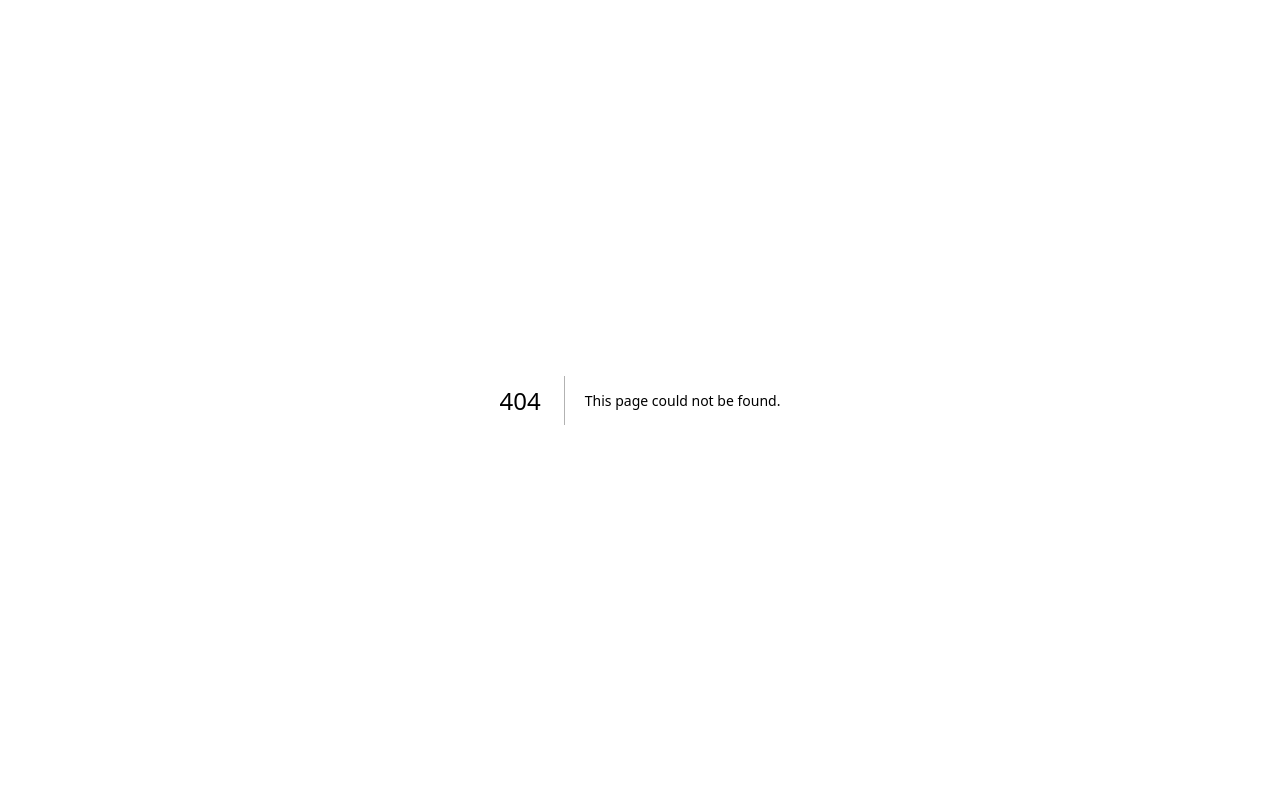
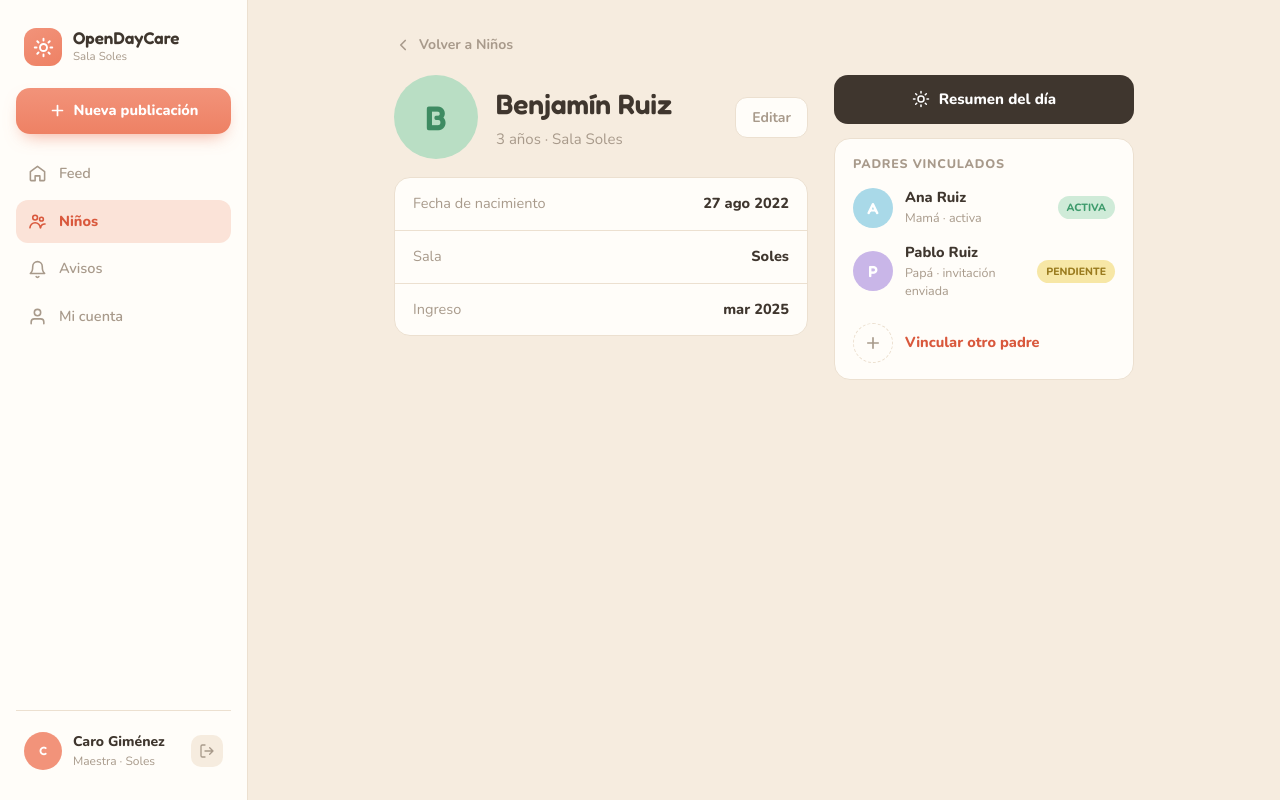
Before and after one commit to felixab08/opencode-daycare-app, a Next.js app: page /kids/benjamin-ruiz in a window 1280 px wide. Before the commit this address had no page. Built offline with nearby package versions, Linux system fonts and the light colour scheme.

Commit message:
feat: agregar página de perfil de niño con detalles y gestión de padres

```diff
--- /dev/null
+++ b/app/(app)/kids/[slug]/page.tsx
@@ -0,0 +1,124 @@
+import Link from "next/link";
+import { notFound } from "next/navigation";
+import { kids } from "@/components/kids-data";
+
+export async function generateStaticParams() {
+  return kids.map((kid) => ({ slug: kid.slug }));
+}
+
+export default async function KidProfilePage({ params }: PageProps<"/kids/[slug]">) {
+  const { slug } = await params;
+  const kid = kids.find((candidate) => candidate.slug === slug);
+  if (!kid) notFound();
+
+  const parentStatusText = (isActive: boolean): string => (isActive ? "activa" : "invitación enviada");
+
+  return (
+    <div className="mx-auto w-full max-w-205 px-5 pt-8.5 pb-20 md:px-10">
+      <Link
+        href="/kids"
+        className="flex items-center gap-1.75 text-muted font-bold text-[14px] mb-5"
+      >
+        <svg width="18" height="18" viewBox="0 0 24 24" fill="none" stroke="currentColor" strokeWidth="2.2" strokeLinecap="round" strokeLinejoin="round"><path d="m15 18-6-6 6-6"/></svg>
+        Volver a Niños
+      </Link>
+
+      <div className="flex gap-6.5 items-start flex-wrap">
+        <div className="flex-1 min-w-[300px] flex flex-col gap-4.5">
+          <div className="flex items-center gap-4.5">
+            <div
+              className="flex-none flex h-21 w-21 items-center justify-center rounded-full font-fredoka font-semibold text-[34px]"
+              style={{ backgroundColor: kid.avatar.background, color: kid.avatar.text }}
+            >
+              {kid.firstName[0]}
+            </div>
+            <div className="flex-1">
+              <h1 className="font-fredoka font-semibold text-[28px] text-ink">{kid.firstName} {kid.lastName}</h1>
+              <p className="mt-0.75 text-[15px] text-muted">{kid.ageYears} años · Sala {kid.room}</p>
+            </div>
+            <button
+              type="button"
+              disabled
+              className="flex-none border-[1.5px] border-line bg-card text-muted font-bold text-[14px] px-4 py-[9px] rounded-xl cursor-default"
+            >
+              Editar
+            </button>
+          </div>
+
+          {kid.allergies.length > 0 && (
+            <div className="flex gap-3.5 bg-accent/15 rounded-2xl py-4 px-4.5">
+              <div className="flex-none flex h-10 w-10 items-center justify-center rounded-[11px] bg-accent">
+                <svg width="22" height="22" viewBox="0 0 24 24" fill="none" stroke="#fff" strokeWidth="2.2" strokeLinecap="round" strokeLinejoin="round"><path d="M10.3 3.9 1.8 18a2 2 0 0 0 1.7 3h17a2 2 0 0 0 1.7-3L13.7 3.9a2 2 0 0 0-3.4 0z"/><path d="M12 9v4M12 17h.01"/></svg>
+              </div>
+              <div>
+                <div className="font-extrabold text-accent text-[15px] mb-0.5">Alergias y notas</div>
+                <div className="text-accent text-[14.5px] leading-[1.5]">{kid.allergyNote ?? kid.allergies.join(", ")}</div>
+              </div>
+            </div>
+          )}
+
+          <div className="bg-card border border-line rounded-2xl overflow-hidden">
+            <div className="flex justify-between px-4.5 py-[15px] border-b border-line">
+              <span className="text-muted text-[14.5px]">Fecha de nacimiento</span>
+              <span className="font-extrabold text-ink text-[14.5px]">{kid.birthDate}</span>
+            </div>
+            <div className="flex justify-between px-4.5 py-[15px] border-b border-line">
+              <span className="text-muted text-[14.5px]">Sala</span>
+              <span className="font-extrabold text-ink text-[14.5px]">{kid.room}</span>
+            </div>
+            <div className="flex justify-between px-4.5 py-[15px]">
+              <span className="text-muted text-[14.5px]">Ingreso</span>
+              <span className="font-extrabold text-ink text-[14.5px]">{kid.entryDate}</span>
+            </div>
+          </div>
+        </div>
+
+        <div className="w-[300px] flex-none flex flex-col gap-3.5">
+          <button
+            type="button"
+            disabled
+            className="flex w-full items-center justify-center gap-2.25 py-[13px] rounded-[14px] bg-ink text-white font-extrabold text-[15px] cursor-default"
+          >
+            <svg width="18" height="18" viewBox="0 0 24 24" fill="none" stroke="#fff" strokeWidth="2" strokeLinecap="round" strokeLinejoin="round"><circle cx="12" cy="12" r="4"/><path d="M12 2v2M12 20v2M4.9 4.9l1.4 1.4M17.7 17.7l1.4 1.4M2 12h2M20 12h2M4.9 19.1l1.4-1.4M17.7 6.3l1.4-1.4"/></svg>
+            Resumen del día
+          </button>
+
+          <div className="bg-card border border-line rounded-2xl px-4.5 py-4">
+            <div className="font-extrabold text-[12.5px] tracking-[0.8px] text-muted mb-3.5">PADRES VINCULADOS</div>
+            <div className="flex flex-col gap-3.5">
+              {kid.parents.map((parent) => (
+                <div key={parent.name} className="flex items-center gap-3">
+                  <div
+                    className="flex-none flex h-10 w-10 items-center justify-center rounded-full font-fredoka font-semibold text-[16px] text-white"
+                    style={{ backgroundColor: parent.avatarColor }}
+                  >
+                    {parent.name[0]}
+                  </div>
+                  <div className="flex-1 min-w-0">
+                    <div className="font-extrabold text-[14.5px] text-ink">{parent.name}</div>
+                    <div className="text-[12.5px] text-muted">{parent.relation} · {parentStatusText(parent.isActive)}</div>
+                  </div>
+                  {parent.isActive ? (
+                    <span className="flex-none text-[10.5px] font-extrabold px-[9px] py-1 rounded-full bg-parent-active text-achievement">ACTIVA</span>
+                  ) : (
+                    <span className="flex-none text-[10.5px] font-extrabold px-[9px] py-1 rounded-full bg-parent-pending text-[#9A7B1E]">PENDIENTE</span>
+                  )}
+                </div>
+              ))}
+              <button
+                type="button"
+                disabled
+                className="flex items-center gap-3 pt-2 cursor-default"
+              >
+                <span className="flex-none flex h-10 w-10 items-center justify-center rounded-full border-[1.5px] border-dashed border-line text-muted">
+                  <svg width="18" height="18" viewBox="0 0 24 24" fill="none" stroke="currentColor" strokeWidth="2.2" strokeLinecap="round" strokeLinejoin="round"><path d="M12 5v14M5 12h14"/></svg>
+                </span>
+                <span className="font-extrabold text-[14.5px] text-accent">Vincular otro padre</span>
+              </button>
+            </div>
+          </div>
+        </div>
+      </div>
+    </div>
+  );
+}
```
